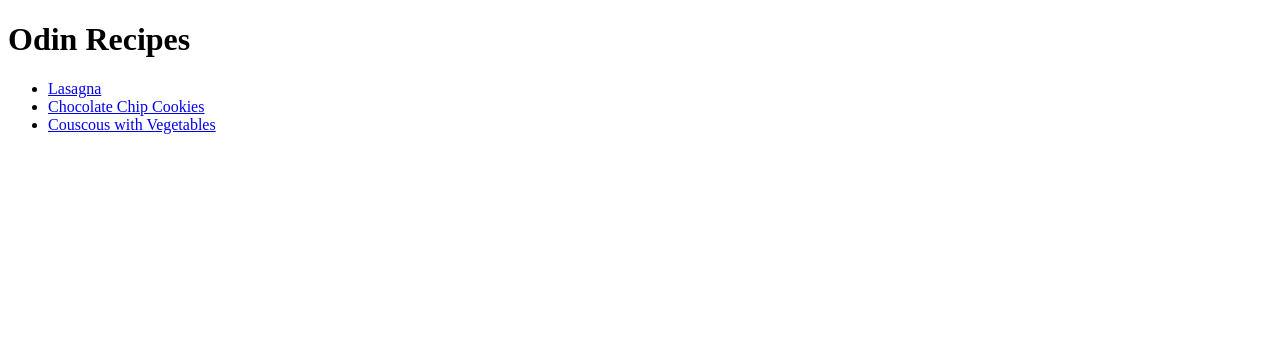
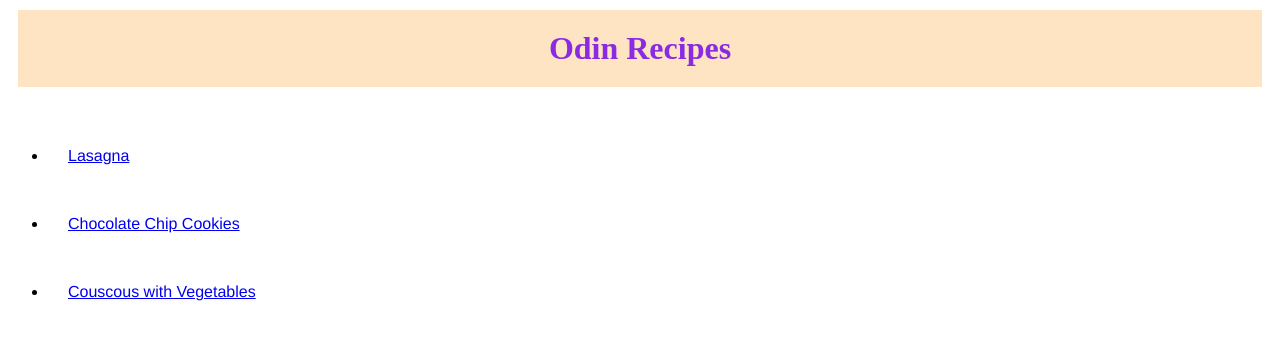
Before and after one commit to Nousseiba16/odin-recipes, a plain HTML site: page index.html in a window 1280 px wide. Drawn offline with Linux system fonts and the light colour scheme.

Commit message:
create css file + update the file

```diff
--- /dev/null
+++ b/css/style.css
@@ -0,0 +1,13 @@
+h1 , ul, li{
+    margin: 10px;
+    padding: 20px;
+    font-family: 'Franklin Gothic Medium', 'Arial Narrow', Arial, sans-serif;
+
+}
+
+h1{
+    color: blueviolet;
+    background-color: bisque;
+    font-family: 'Times New Roman', Times, serif;
+    text-align: center;
+}
--- a/index.html
+++ b/index.html
@@ -3,6 +3,7 @@
 <head>
     <meta charset="UTF-8">
     <meta name="viewport" content="width=device-width, initial-scale=1.0">
+    <link rel="stylesheet" href="css/style.css">
     <title>Odin Recipes</title>
 </head>
 <body>
```
